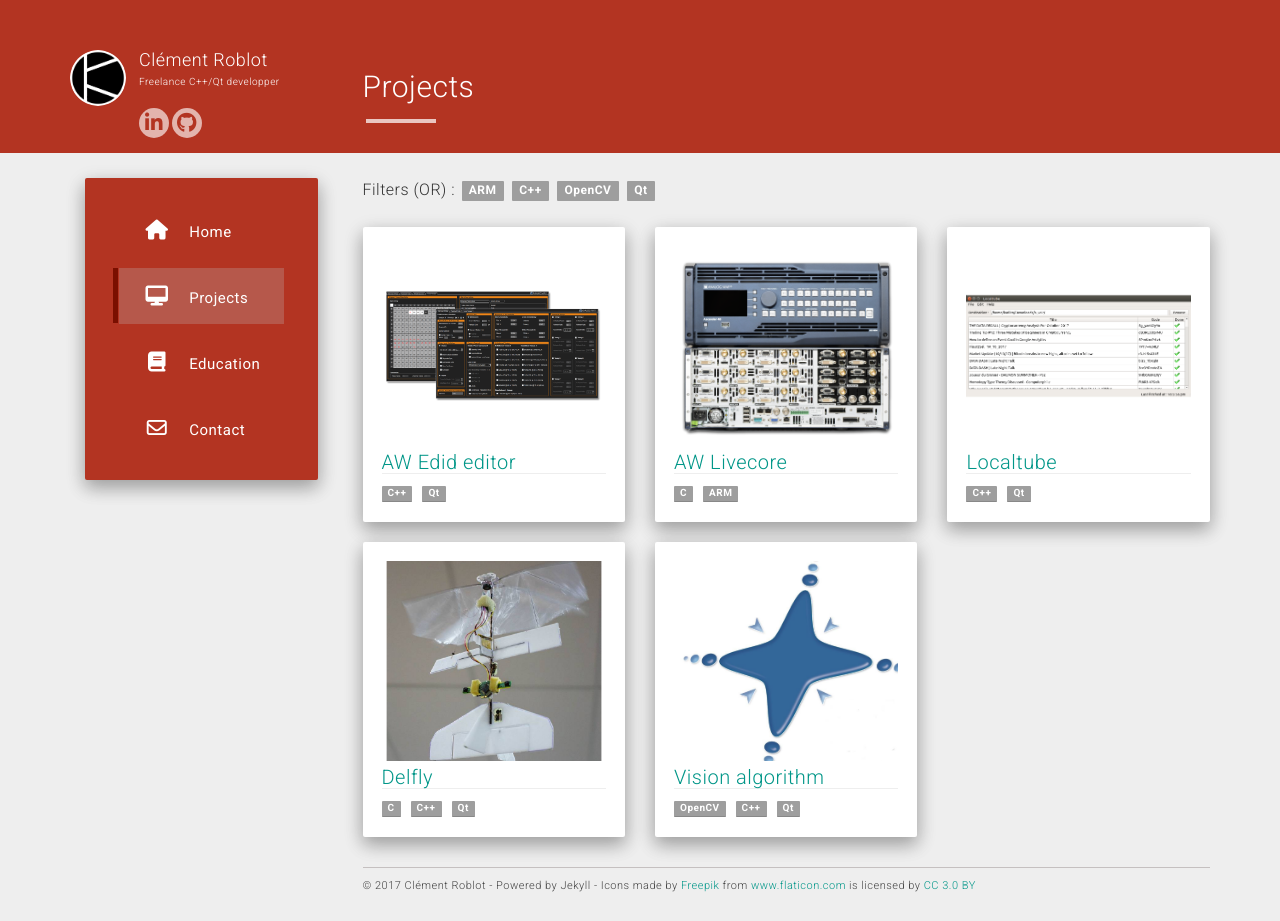
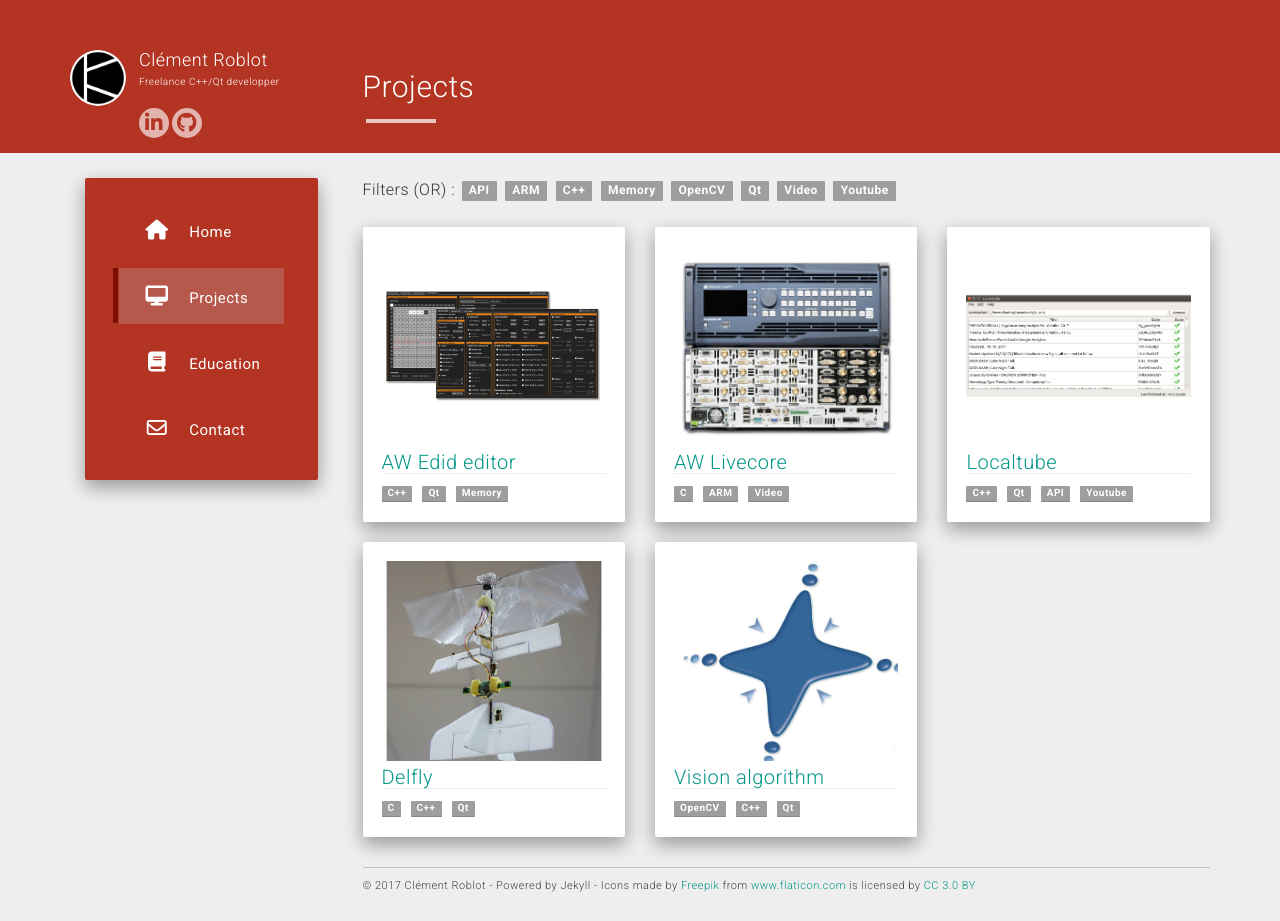
Before and after one commit to clement-roblot/karlito139.github.io, a Jekyll site: the page built from projects.md, in a window 1280 px wide. Built offline with Jekyll 4.4.1, drawn with Linux system fonts in a browser that asks for light colours; nearby versions of some CDN libraries.

```diff
--- a/_data/projects.json
+++ b/_data/projects.json
@@ -3,19 +3,19 @@
 		"name": "AW Edid editor",
 		"image": "awEdidEditor/avatar.png",
 		"url": "/projects/awEdidEditor.html",
-		"tags": ["C++", "Qt"]
+		"tags": ["C++", "Qt", "Memory"]
 	},
   {
     "name": "AW Livecore",
     "image": "awLivecore/avatar.png",
     "url": "/projects/awLivecore.html",
-    "tags": ["C", "ARM"]
+    "tags": ["C", "ARM", "Video"]
   },
   {
     "name": "Localtube",
     "image": "localtube/avatar.png",
     "url": "/projects/localtube.html",
-    "tags": ["C++", "Qt"]
+    "tags": ["C++", "Qt", "API", "Youtube"]
   },
   {
     "name": "Delfly",
@@ -29,7 +29,4 @@
     "url": "/projects/emulsar.html",
     "tags": ["OpenCV", "C++", "Qt"]
   }
-
-
-
 ]
--- a/index.html
+++ b/index.html
@@ -5,7 +5,6 @@
 <div class="well">
   <br/>
   <div class="list-group">
-    kikoo
     {% for post in paginator.posts %}
       <div class="list-group-item">
         <div class="row-action-primary">
```
Also changed, not shown: 1 other file.
